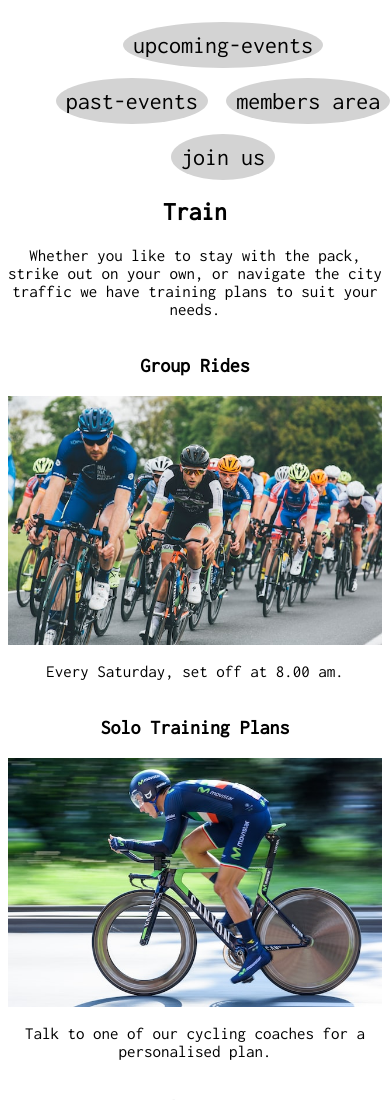
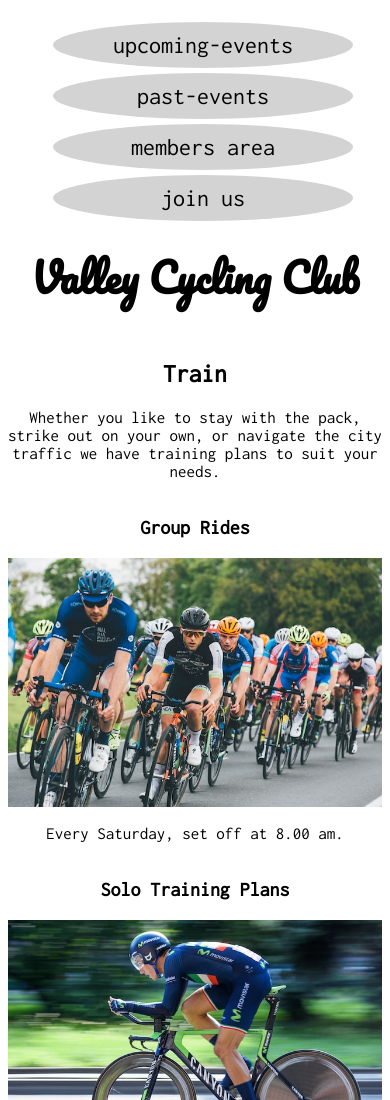
Before and after one commit to DominicBennett/valleycycling, a plain HTML site: page index.html in a window 390 px wide. Shown: the top 1100 px of the page. Drawn offline with Linux system fonts and the light colour scheme.

Commit message:
Update styles2.css

```diff
--- a/styles2.css
+++ b/styles2.css
@@ -42,6 +42,7 @@ nav li {
 main {
     position: relative;
     top: 45px;
+    /*margin-top: 170px;*/
     display: flex;
     flex-direction: column;
 }
@@ -78,13 +79,30 @@ img {
         display: flex;
         flex-direction: column;
         flex-wrap: nowrap;
+
     }
 
     .container img {
         max-width: 100%;
         height: auto;
+        /*width: auto;*/
     }
 
+
+    main {
+        margin-top: 170px;
+    }
+
+    ul {
+        padding-right: 40px;
+    }
+
+
+
+    nav li {
+        display: flex;
+        justify-content: center;
+    }
 
 }
 
```
